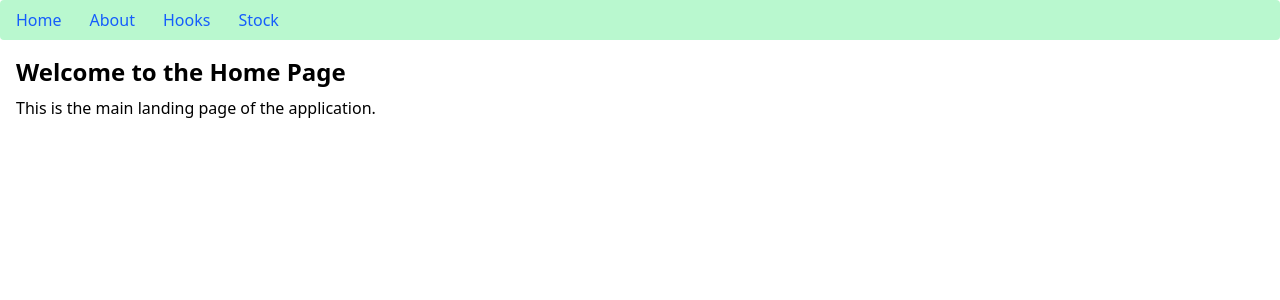
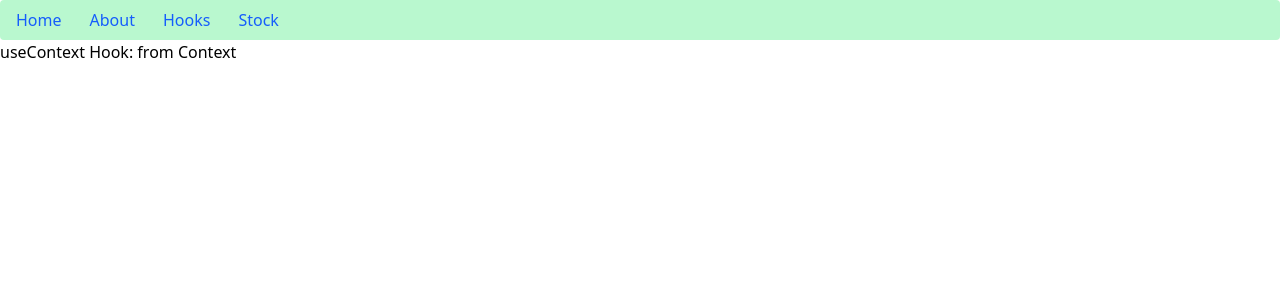
Before and after one commit to Ravi-Royal/reactLearning, a React (Vite) app: page /hooks/useContext in a window 1280 px wide. Before the commit this address led to /home. Shown: the top 300 px of the page. Built offline with nearby package versions, Linux system fonts and the light colour scheme.

Commit message:
feat: add UseContextHook component and integrate into routing

```diff
--- a/src/pages/components/hookRef/UseContextHook.tsx
+++ b/src/pages/components/hookRef/UseContextHook.tsx
@@ -0,0 +1,19 @@
+import { createContext, useContext } from "react";
+
+const MyContext = createContext<{ test: string } | null>(null);
+
+export default function UseContextHook() {
+
+    return (
+        <MyContext.Provider value={{ test: 'from Context' }}>
+            <ChildComponent />
+        </MyContext.Provider>
+    );
+}
+
+function ChildComponent() {
+    const contextValue = useContext(MyContext)
+    return <>
+        {contextValue ? `useContext Hook: ${contextValue.test}` : 'No Context Value'}
+    </>;
+}
--- a/src/pages/navigation/HooksNavigation.tsx
+++ b/src/pages/navigation/HooksNavigation.tsx
@@ -18,6 +18,9 @@ function HooksNavigation() {
                     <li>
                         <Link className="text-blue-500 hover:text-blue-700" to="useReducer">useReducer</Link>
                     </li>
+                    <li>
+                        <Link className="text-blue-500 hover:text-blue-700" to="useContext">useContext</Link>
+                    </li>
                 </ol>
             </nav>
         </div>
--- a/src/pages/route/Routing.tsx
+++ b/src/pages/route/Routing.tsx
@@ -1,6 +1,7 @@
 import { BrowserRouter, Navigate, Outlet, Route, Routes } from "react-router-dom";
 import AboutPage from "../About";
 import HomePage from "../Home";
+import UseContextHook from "../components/hookRef/UseContextHook";
 import UseEffectHook from "../components/hookRef/UseEffectHook";
 import UseReducerHook from "../components/hookRef/UseReducerHook";
 import UseRefHook from "../components/hookRef/UseRefHook";
@@ -24,6 +25,7 @@ function Routing() {
                 <Route path="useEffect" element={<UseEffectHook />} />
                 <Route path="useRef" element={<UseRefHook />} />
                 <Route path="useReducer" element={<UseReducerHook />} />
+                <Route path="useContext" element={<UseContextHook />} />
             </Route>
             <Route path="/stock" element={<Outlet />}>
                 <Route index element={<StockNavigation />} />
```
